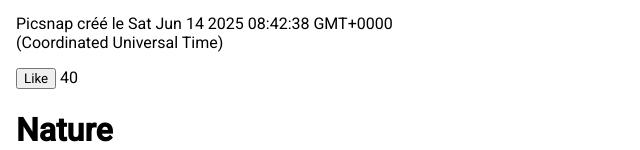
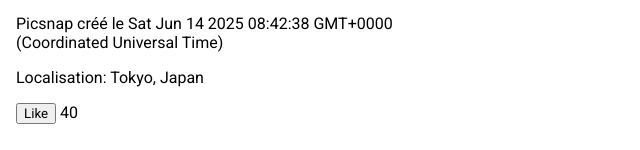
Before and after one commit to E-Ghost237/Angular, an Angular app: page / in a window 1280 px wide. Shown: the part 449-599 px from the top of the page, without its empty margins (0-640 px from the left). Built offline with nearby package versions, Linux system fonts and the light colour scheme.

Commit message:
added a condition for a pic-snap if the location exist

```diff
--- a/src/app/pic-snap/pic-snap.html
+++ b/src/app/pic-snap/pic-snap.html
@@ -14,6 +14,9 @@
             <img [src]="picshare.imageUrl" [alt]='picshare.title'>
             <p>{{picshare.description}}</p>
             <p>Picsnap créé le {{picshare.createdAt}}</p>
+            @if (picshare.location) {
+                <p>Localisation: {{picshare.location}}</p>
+            }
             <p>
                 <button (click)="onSnapImage()">{{snapButtonText}}</button>
                 {{picshare.likes}}</p>
```
